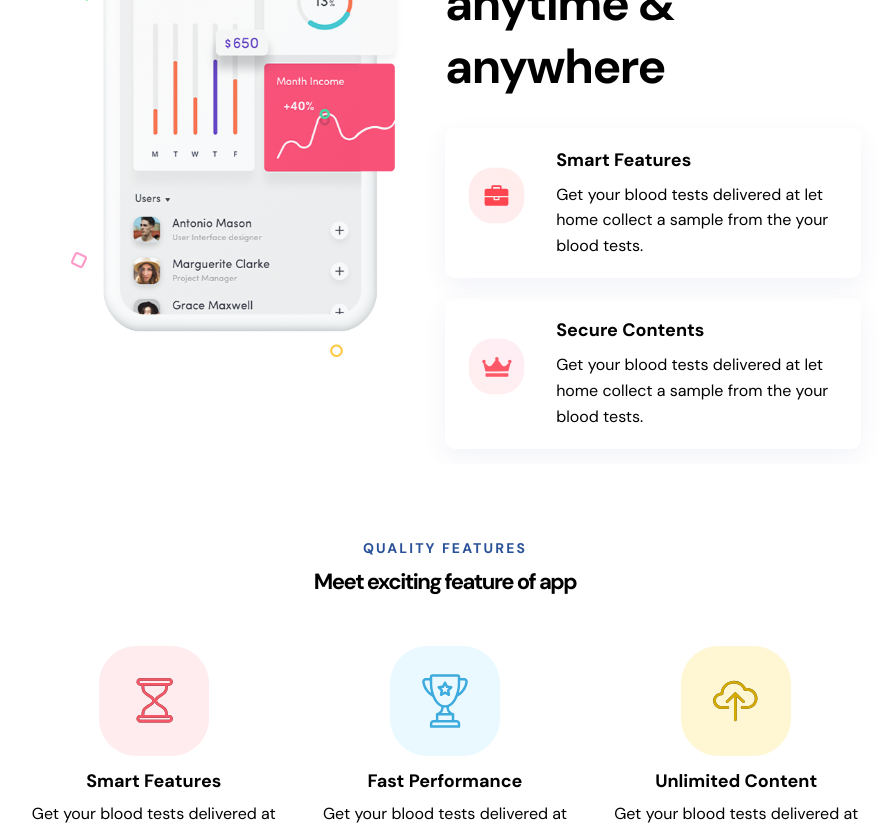
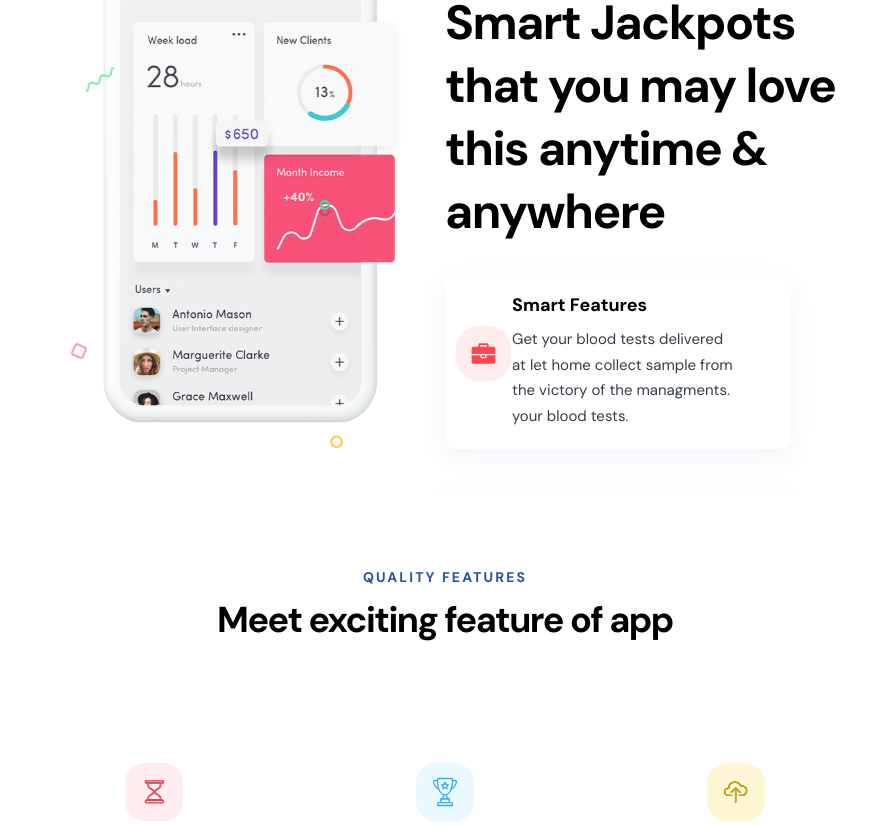
Before and after one commit to vaiperlexmar/landguru-landing, a React (Vite) app: page / in a window 1280 px wide. Shown: the part 2060-2885 px from the top of the page, without its empty margins (195-1083 px from the left). Built offline with nearby package versions, Linux system fonts and the light colour scheme; data requests are answered from the project's data file.

Commit message:
style: Add styles for desktop CoreFeatures 1

```diff
--- a/src/components/CoreFeatures_1.jsx
+++ b/src/components/CoreFeatures_1.jsx
@@ -5,14 +5,13 @@ import smartFeaturesIcon from "../assets/core-features_1/smart-features.svg";
 export default function CoreFeatures_1() {
   return (
     <section className="core-features_1">
+      <img className="core-features_1__image" src={phoneMockup} alt="" />
+
       <div className="core-features_1__text__box">
         <p className="subtitle">Core Features</p>
         <h2 className="heading-secondary">
-          Smart Jackpotsthat you may love this anytime & anywhere
+          Smart Jackpots that you may love this anytime & anywhere
         </h2>
-      </div>
-
-      <img className="core-features_1__image" src={phoneMockup} alt="" />
 
         <ul className="core-features_1__feature-list">
           <li className="core-features_1__feature">
@@ -28,8 +27,8 @@ export default function CoreFeatures_1() {
                 </h4>
 
                 <p className="core-features_1__feature-text paragraph">
-                Get your blood tests delivered at let home collect a sample from
-                the your blood tests.
+                  Get your blood tests delivered at let home collect sample from
+                  the victory of the managments. <br /> your blood tests.
                 </p>
               </div>
             </div>
@@ -48,13 +47,14 @@ export default function CoreFeatures_1() {
                 </h4>
 
                 <p className="core-features_1__feature-text paragraph">
-                Get your blood tests delivered at let home collect a sample from
-                the your blood tests.
+                  Get your blood tests delivered at let home collect sample from
+                  the victory of the managments. <br /> your blood tests.
                 </p>
               </div>
             </div>
           </li>
         </ul>
+      </div>
     </section>
   );
 }
--- a/src/index.css
+++ b/src/index.css
@@ -24,7 +24,17 @@
     --fs-7: 1.4rem;
   }
 
-  @media (min-width: 1025px) {
+  @media (min-width: 1000px) {
+    --fs-1: 7.65rem;
+    --fs-2: 4.32rem;
+    --fs-3: 3.24rem;
+    --fs-4: 1.98rem;
+    --fs-5: 1.62rem;
+    --fs-6: 1.44rem;
+    --fs-7: 1.26rem;
+  }
+
+  @media (min-width: 1200px) {
     --fs-1: 8.5rem;
     --fs-2: 4.8rem;
     --fs-3: 3.6rem;
@@ -401,6 +411,7 @@ section {
 
 .features-list__feature-heading {
   margin-bottom: 1rem;
+  text-transform: capitalize;
 }
 
 /*-----------------------------------*\
@@ -915,11 +926,13 @@ section {
   }
 
   .heading-tertiary {
-    font-size: var(--fs-4);
+    font-size: var(--fs-3);
   }
 
   .paragraph {
-    font-size: var(--fs-6);
+    font-size: 1.5rem;
+    line-height: 1.8;
+    color: var(--navy-gray);
   }
 
   section {
@@ -1066,6 +1079,7 @@ section {
     padding-right: 32%;
     word-spacing: 1px;
     margin-bottom: 2.9rem;
+    color: white;
   }
 
   .hero__image-container {
@@ -1107,6 +1121,7 @@ section {
     display: flex;
     align-items: center;
     gap: 2.2rem;
+    color: white;
   }
 
   .hero__sponsored-list {
@@ -1119,6 +1134,60 @@ section {
   .hero__sponsored-item {
     margin: 0;
   }
+
+  /*-----------------------------------*\
+    #FEATURES
+  \*-----------------------------------*/
+
+  .features-list h3 {
+    margin-bottom: 12rem;
+  }
+
+  .features-list__feature {
+    padding: 0 6rem;
+  }
+
+  .features-list__feature-icon {
+    margin-bottom: 2.1rem;
+  }
+
+  .features-list__feature-heading {
+    margin-bottom: 2rem;
+  }
+
+  /*-----------------------------------*\
+    #CORE FEATURES 1
+  \*-----------------------------------*/
+
+  .core-features_1 {
+    grid-template-rows: 0;
+  }
+
+  .core-features_1__text__box {
+    padding-top: 9.7rem;
+  }
+
+  .core-features_1__feature-container {
+    grid-template-columns: 20% 1fr;
+    gap: 0;
+    padding-right: 4rem;
+  }
+
+  .core-features_1__feature:first-child {
+    margin-bottom: 4rem;
+  }
+
+  .core-features_1__feature {
+    max-width: 27vw;
+  }
+
+  .core-features_1__feature-text {
+    line-height: 1.7;
+  }
+
+  /*-----------------------------------*\
+    #QUALITY FEATURES 2
+  \*-----------------------------------*/
 
   /*-----------------------------------*\
     #FUNCTIONS
@@ -1155,7 +1224,7 @@ section {
   \*-----------------------------------*/
 
   .faq {
-    padding: 0 17.5vw;
+    padding: 0 30vw;
     margin-bottom: 13.9rem;
   }
 
--- a/src/styles/accordion.css
+++ b/src/styles/accordion.css
@@ -18,9 +18,26 @@
 .accordion__text {
   padding-left: 3rem;
   font-size: var(--fs-6);
+  color: var(--navy-gray);
 }
 
 .accordion hr {
   margin: 1rem 0;
   color: #e5ecf4;
 }
+
+@media screen and (min-width: 1200px) {
+  .accordion__title {
+    margin: 0;
+    padding-bottom: 1.8rem;
+  }
+
+  .accordion__text {
+    padding-bottom: 3.5rem;
+    line-height: 2;
+  }
+
+  .accordion hr {
+    margin: 0;
+  }
+}
```
Lines whose indentation alone changed are shown as unchanged.
